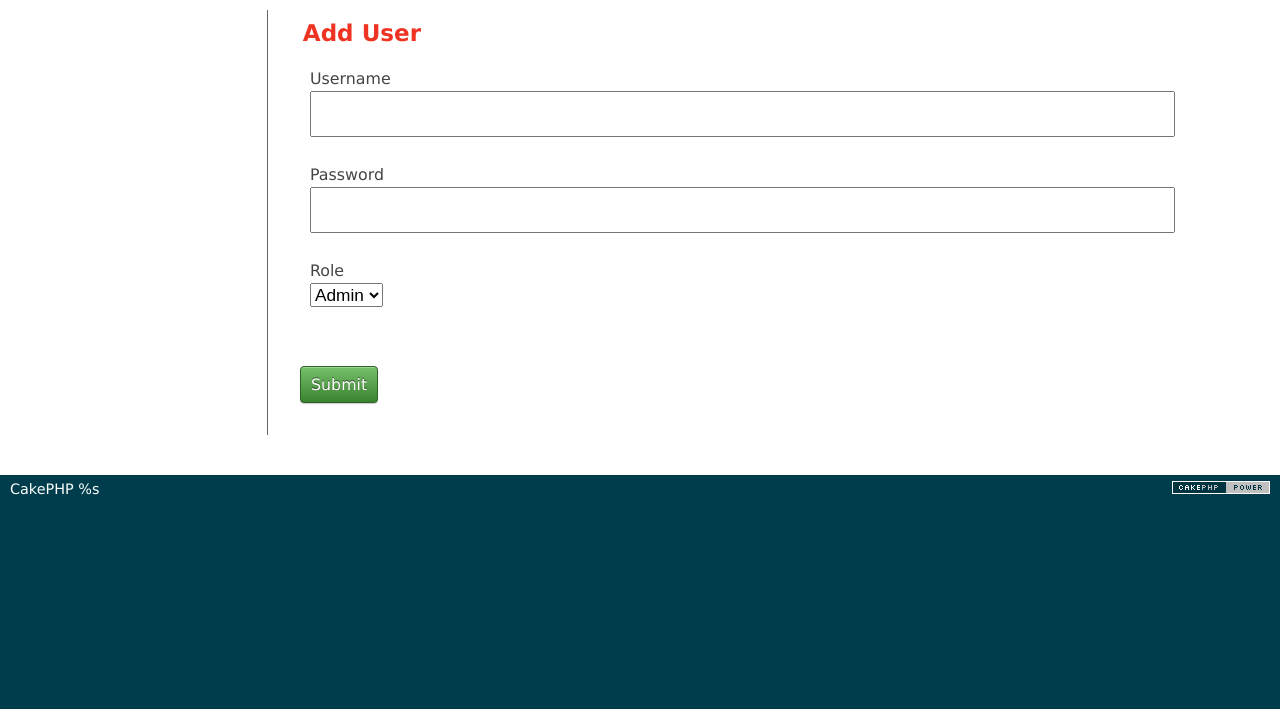
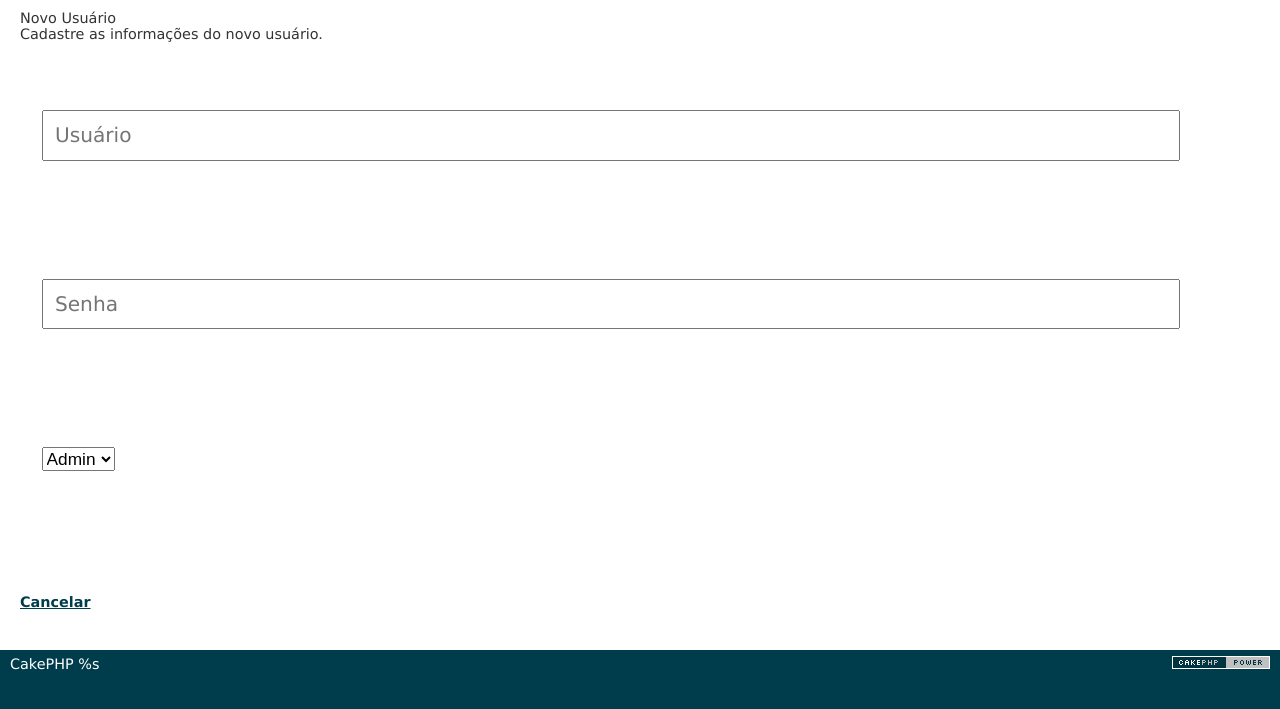
Before and after one commit to fransouzati/Centro-PDV, a CakePHP app: the page made by app/View/Users/add.ctp in a window 1280 px wide. Shown: the part 47-756 px from the top of the page. Run offline with PHP 8.4 and a stand-in for CakePHP, Linux system fonts and the light colour scheme; the template is opened without the code that fills it, so the values that code supplies are empty; form fields are guessed from the names that the template uses; some libraries are stand-ins or nearby versions.

Commit message:
Redesign da tela de users/add.ctp

```diff
--- a/app/View/Users/add.ctp
+++ b/app/View/Users/add.ctp
@@ -1,14 +1,49 @@
-<!-- app/View/Users/add.ctp -->
-<div class="users form">
-<?php echo $this->Form->create('User');?>
-    <fieldset>
-        <legend><?php echo __('Add User'); ?></legend>
-        <?php echo $this->Form->input('username');
-        echo $this->Form->input('password');
-        echo $this->Form->input('role', array(
-            'options' => array('admin' => 'Admin', 'author' => 'Author')
-        ));
-    ?>
-    </fieldset>
-<?php echo $this->Form->end(__('Submit'));?>
+<div class="col-md-4 col-md-offset-4">
+    <div class="panel panel-default">
+        <div class="panel-heading"><?php echo __('Novo Usuário'); ?></div>
+        <div class="panel-body">
+            <p><?php echo __('Cadastre as informações do novo usuário.'); ?></p>
+
+            <?php echo $this->Form->create('User');?>
+            <div class="form-group">
+                <div class="input-group">
+                    <div class="input-group-addon"><span class="glyphicon glyphicon-user"></span></div>
+                    <?php echo $this->Form->input('username', array('class' => 'form-control', 'placeholder' => 'Usuário', 'label' => ''));?>
+                </div>
+            </div>
+
+            <div class="form-group">
+                <div class="input-group">
+                    <div class="input-group-addon"><span class="glyphicon glyphicon-lock"></span></div>
+                    <?php echo $this->Form->input('password', array('class' => 'form-control', 'placeholder' => 'Senha', 'label' => ''));?>
+                </div>
+            </div>
+
+            <div class="form-group">
+                <div class="input-group">
+                    <div class="input-group-addon"><span class="glyphicon glyphicon-lock"></span></div>
+                    <?php echo $this->Form->input('role', array('options' => array('admin' => 'Admin', 'author' => 'Author'), 'class' => 'form-control', 'label' => ''));?>
+                </div>
+            </div>
+
+            <div class="form-group">
+                <div class="form-group">
+                    <?php echo $this->Form->end(array('label' => 'Cadastrar','class' => 'btn btn-primary btn-lg btn-block')); ?>
+                </div>
+            </div>
+
+            <div class="form-group">
+                <div class="form-group">
+                    <?php
+                    echo $this->Html->link(
+                        'Cancelar',
+                        'javascript:history.back()',
+                        array('class' => 'btn btn-warning btn-lg btn-block')
+                    );
+                    ?>
+                </div>
+            </div>
+
+        </div>
+    </div>
 </div>
--- a/app/View/Users/login.ctp
+++ b/app/View/Users/login.ctp
@@ -1,6 +1,6 @@
 <div class="col-md-4 col-md-offset-4">
 	<div class="panel panel-default">
-	  <div class="panel-heading">Seja Bem Vindo</div>
+	  <div class="panel-heading"><?php echo __('Seja Bem Vindo'); ?></div>
 	  <div class="panel-body">
 	    <p><?php echo __('Digite seu nome de usuário e senha.'); ?></p>
 
```
